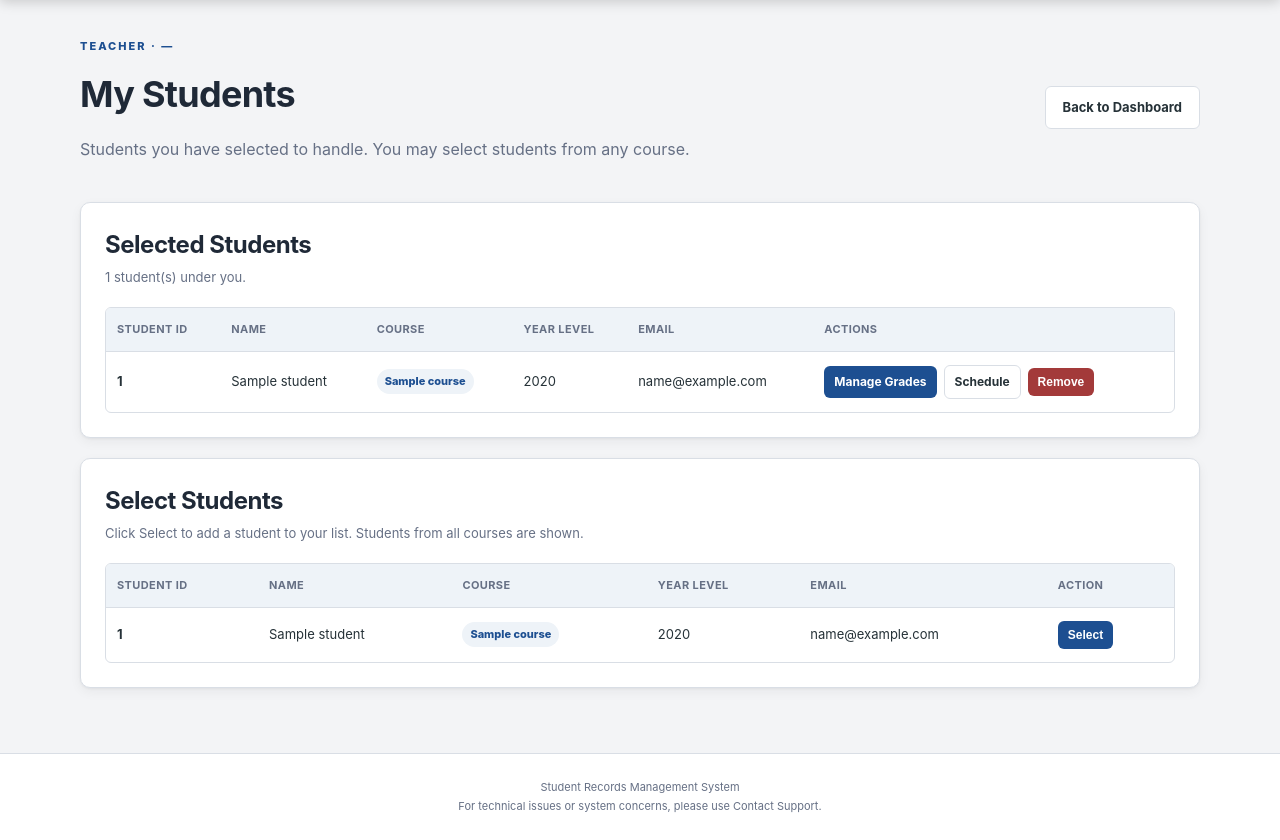
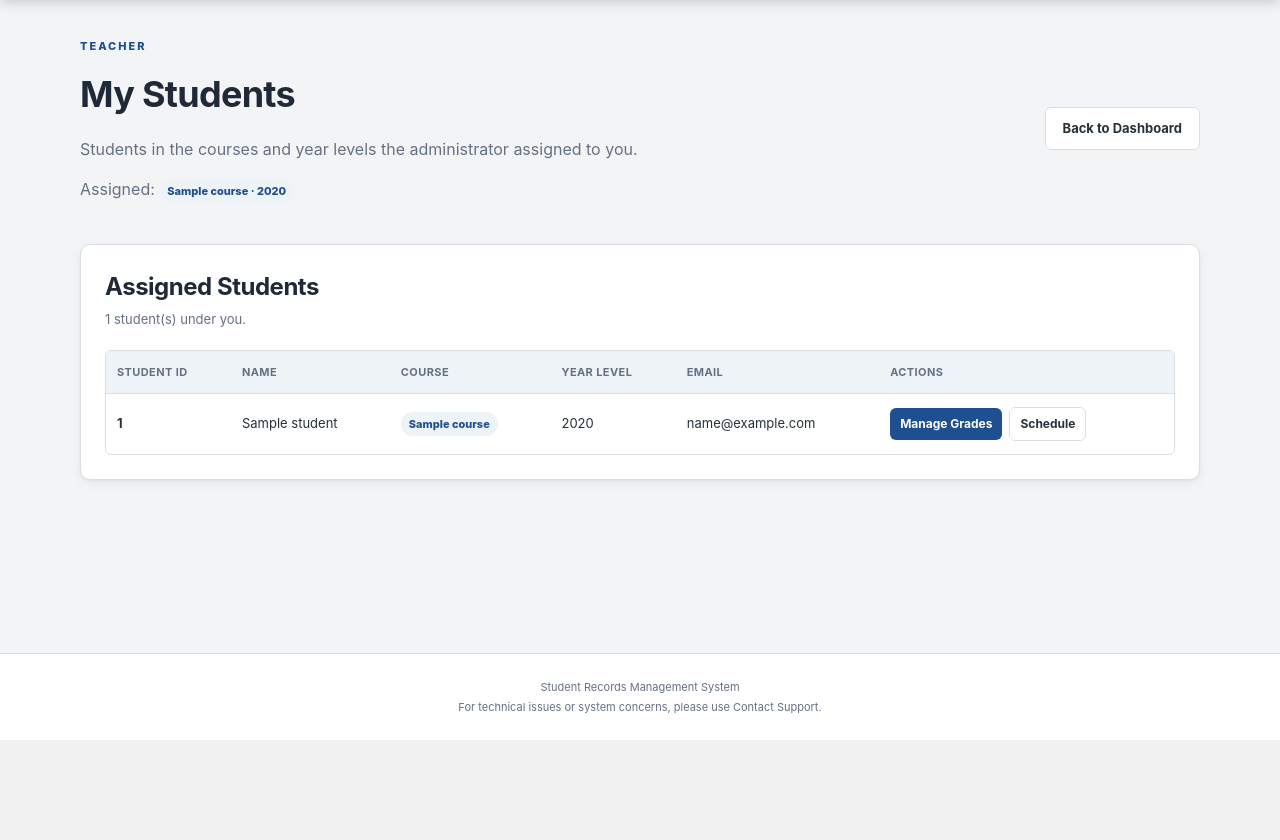
Before and after one commit to azinethdawntubat-cloud/acadex, a Flask app: template templates/teacher_students.html in a window 1280 px wide. Shown: the part 60-900 px from the top of the page. After the commit the page ends 800 px from the top, so only its background shows below. Run offline with Flask 3, Linux system fonts and the light colour scheme; the template is opened without the code that fills it: most values are stand-ins (such as "Sample title", 1, 10 or a date in 2020).

Commit message:
Update teacher_students.html

```diff
--- a/templates/teacher_students.html
+++ b/templates/teacher_students.html
@@ -5,16 +5,26 @@
 {% block content %}
 <div class="dashboard-header">
     <div>
-        <p class="eyebrow">TEACHER &middot; {{ user.course or "—" }}</p>
+        <p class="eyebrow">TEACHER</p>
         <h1>My Students</h1>
-        <p class="muted">Students you have selected to handle. You may select students from any course.</p>
+        <p class="muted">Students in the courses and year levels the administrator assigned to you.</p>
+        <p class="muted">
+            Assigned:
+            {% if assignments %}
+                {% for a in assignments %}
+                    <span class="course-tag">{{ a.course }} &middot; {{ a.year_level }}</span>
+                {% endfor %}
+            {% else %}
+                <b>None yet</b>
+            {% endif %}
+        </p>
     </div>
     <a class="btn secondary" href="{{ url_for('dashboard') }}">Back to Dashboard</a>
 </div>
 
-<section class="card" style="margin-bottom: 20px;">
+<section class="card">
     <div class="card-heading">
-        <div><h2>Selected Students</h2><p>{{ my_students|length }} student(s) under you.</p></div>
+        <div><h2>Assigned Students</h2><p>{{ my_students|length }} student(s) under you.</p></div>
     </div>
 
     {% if my_students %}
@@ -34,51 +44,16 @@
                     <td class="actions">
                         <a class="btn small primary" href="{{ url_for('manage_grades', student_id=student.id) }}">Manage Grades</a>
                         <a class="btn small secondary" href="{{ url_for('manage_schedule', student_id=student.id) }}">Schedule</a>
-                        <form method="POST" action="{{ url_for('unselect_student', student_id=student.id) }}" onsubmit="return confirm('Remove this student from your students list? Their account will NOT be deleted.');">
-                            <button class="btn small danger" type="submit">Remove</button>
-                        </form>
                     </td>
                 </tr>
             {% endfor %}
             </tbody>
         </table>
     </div>
+    {% elif assignments %}
+        <div class="empty">No registered students match your assigned courses and year levels yet.</div>
     {% else %}
-        <div class="empty">You have not selected any students yet. Use the list below or the dashboard search to select students — even from other courses.</div>
-    {% endif %}
-</section>
-
-<section class="card">
-    <div class="card-heading">
-        <div><h2>Select Students</h2><p>Click Select to add a student to your list. Students from all courses are shown.</p></div>
-    </div>
-
-    {% if available_students %}
-    <div class="table-wrap">
-        <table>
-            <thead>
-                <tr><th>Student ID</th><th>Name</th><th>Course</th><th>Year Level</th><th>Email</th><th>Action</th></tr>
-            </thead>
-            <tbody>
-            {% for student in available_students %}
-                <tr>
-                    <td><b>{{ student.student_id }}</b></td>
-                    <td>{{ student.name }}</td>
-                    <td><span class="course-tag">{{ student.course or "—" }}</span></td>
-                    <td>{{ student.year_level or "—" }}</td>
-                    <td>{{ student.email }}</td>
-                    <td class="actions">
-                        <form method="POST" action="{{ url_for('select_student', student_id=student.id) }}">
-                            <button class="btn small primary" type="submit">Select</button>
-                        </form>
-                    </td>
-                </tr>
-            {% endfor %}
-            </tbody>
-        </table>
-    </div>
-    {% else %}
-        <div class="empty">All registered students are already in your list.</div>
+        <div class="empty">The administrator has not assigned you any courses or year levels yet.</div>
     {% endif %}
 </section>
 {% endblock %}
```
